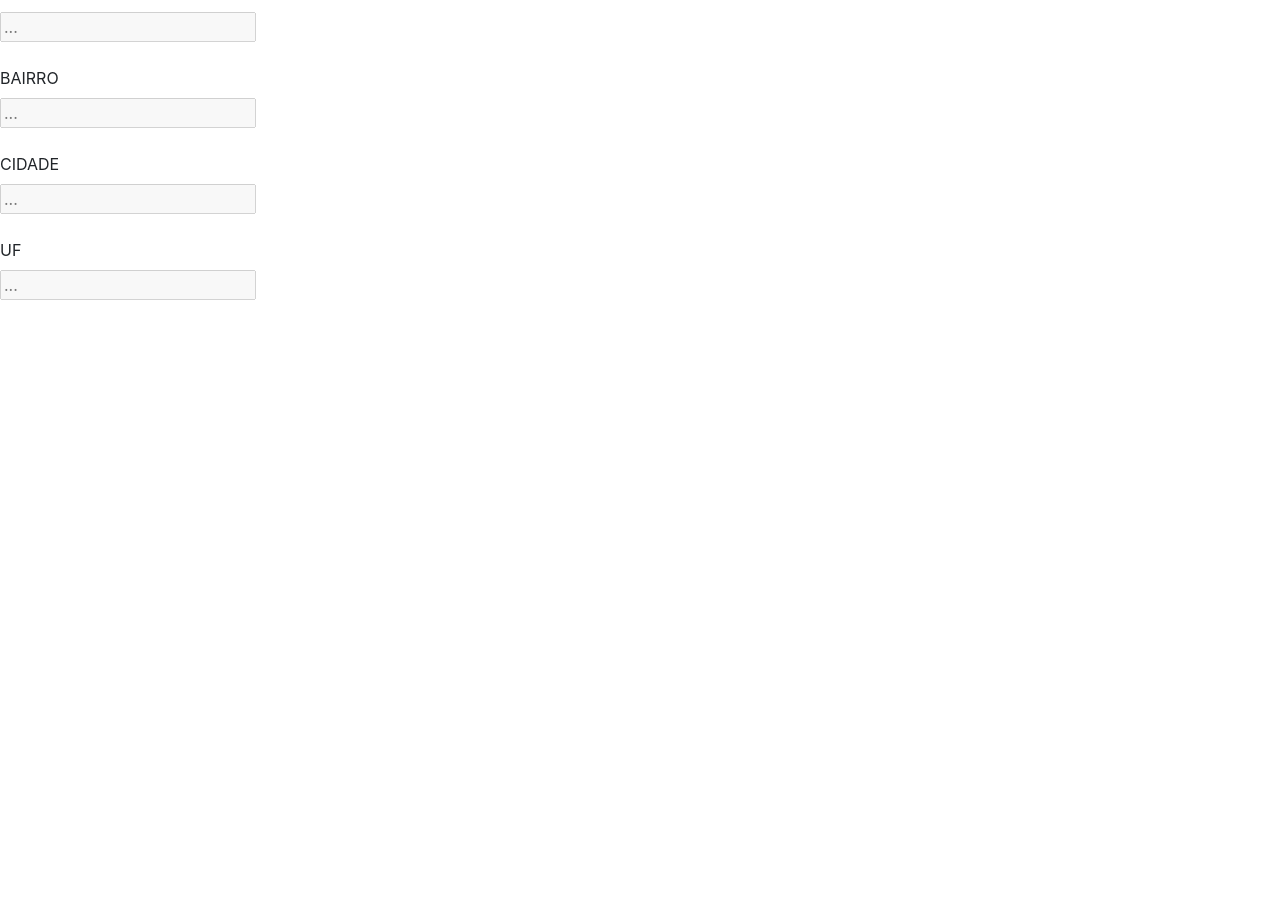
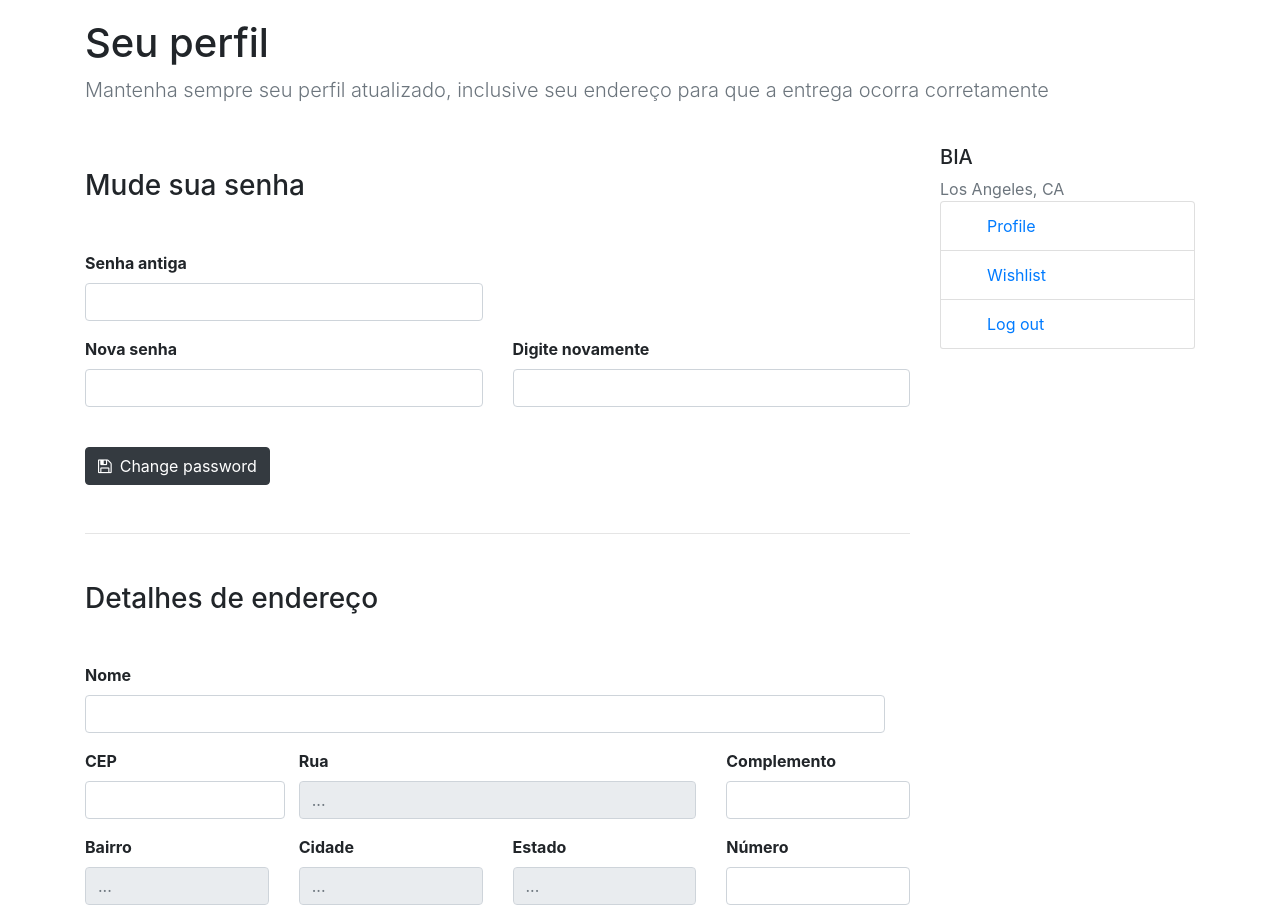
Before and after one commit to beatrizcastroe/Projeto-Integrador-Generation, an Angular app in the folder demo-front/ecous/: page /perfil in a window 1280 px wide. Shown: the part 154-1072 px from the top of the page. Before the commit the page ends 800 px from the top, so only its background shows below. Built offline with nearby package versions, Linux system fonts and the light colour scheme.

Commit message:
[Adição: Componente perfil e estilização] - [12/10/2021]

```diff
--- a/demo-front/ecous/src/app/perfil/perfil.component.css
+++ b/demo-front/ecous/src/app/perfil/perfil.component.css
@@ -0,0 +1,157 @@
+.container, .container-fluid, .container-sm, .container-md, .container-lg, .container-xl {
+    width: 100%;
+    padding-right: 15px;
+    padding-left: 15px;
+    margin-right: auto;
+    margin-left: auto;
+}
+
+user agent stylesheet
+div {
+    display: block;
+}
+body {
+    margin: 0;
+    font-family: "vremenagrotesk",sans-serif;
+    font-size: 1rem;
+    font-weight: 400;
+    line-height: 1.6;
+    color: #212529;
+    text-align: left;
+    background-color: #fff;
+}
+style attribute {
+    --vh: 1.5px;
+}
+
+article, aside, figcaption, figure, footer, header, hgroup, main, nav, section {
+    display: block;
+}
+*, *::before, *::after {
+    box-sizing: border-box;
+}
+user agent stylesheet
+footer {
+    display: block;
+}
+body {
+    margin: 0;
+    font-family: "vremenagrotesk",sans-serif;
+    font-size: 1rem;
+    font-weight: 400;
+    line-height: 1.6;
+    color: #212529;
+    text-align: left;
+    background-color: #fff;
+}
+style attribute {
+    --vh: 1.5px;
+}
+:root {
+    --swiper-theme-color: #bcac76;
+}
+:root {
+    --blue: #007bff;
+    --indigo: #6610f2;
+    --purple: #6f42c1;
+    --pink: #e83e8c;
+    --red: #dc3545;
+    --orange: #fd7e14;
+    --yellow: #ffc107;
+    --green: #28a745;
+    --teal: #20c997;
+    --cyan: #17a2b8;
+    --white: #fff;
+    --gray: #868e96;
+    --gray-dark: #343a40;
+    --primary: #bcac76;
+    --secondary: #877f64;
+    --success: #28a745;
+    --info: #17a2b8;
+    --warning: #ffc107;
+    --danger: #dc3545;
+    --light: #f8f9fa;
+    --dark: #212529;
+    --muted: #868e96;
+    --breakpoint-xs: 0;
+    --breakpoint-sm: 576px;
+    --breakpoint-md: 768px;
+    --breakpoint-lg: 992px;
+    --breakpoint-xl: 1200px;
+    --font-family-sans-serif: "vremenagrotesk", sans-serif;
+    --font-family-monospace: Menlo, Monaco, Consolas, "Liberation Mono", "Courier New", monospace;
+}
+:root {
+    --swiper-navigation-size: 44px;
+}
+:root {
+    --swiper-theme-color: #007aff;
+}
+html {
+    font-family: sans-serif;
+    line-height: 1.15;
+    -webkit-text-size-adjust: 100%;
+    -webkit-tap-highlight-color: rgba(0,0,0,0);
+}
+
+
+.tamc {
+    width: 800px;
+}
+
+.tamcep{
+    width: 200px;
+}
+
+.bg-gray-100 {
+    background: #f8f9fa !important;
+}
+
+.service-column {
+    display: -ms-flexbox;
+    display: flex;
+    -ms-flex-align: center;
+    align-items: center;
+}
+
+.svg-icon {
+    width: 18px;
+    height: 18px;
+    vertical-align: text-bottom;
+    stroke: currentColor;
+    stroke-width: 3;
+    --layer1: currentColor;
+    --layer2: currentColor;
+}
+
+.form-label {
+    color: #212529;
+    font-weight: bold;
+}
+
+label {
+    display: inline-block;
+    margin-bottom: .5rem;
+}
+
+.svg-icon {
+    width: 18px;
+    height: 18px;
+    vertical-align: text-bottom;
+    stroke: currentColor;
+    stroke-width: 3;
+    --layer1: currentColor;
+    --layer2: currentColor;
+}
+.service-icon {
+    width: 32px !important;
+    height: 32px !important;
+    margin-top: -1rem;
+    margin-right: 1rem;
+    color: #bcac76;
+    color: #495057;
+}
+svg {
+    overflow: hidden;
+    vertical-align: middle;
+}
--- a/demo-front/ecous/src/app/perfil/perfil.component.html
+++ b/demo-front/ecous/src/app/perfil/perfil.component.html
@@ -1,26 +1,176 @@
-<form #f="ngForm">
-    <div class="Form-group" >
+<!-- Hero Content-->
+<div class="container mt-3">
+  <!-- Breadcrumbs -->
+  <ol class="breadcrumb pl-0 ">
+    <li class="breadcrumb-item"><a href="index.html">Home</a></li>
+    <li class="breadcrumb-item active">Seu perfil </li>
+  </ol>
+  <!-- Hero Content-->
+  <div class="hero-content">
+    <h1 class="hero-heading mt-4">Seu perfil</h1>
+    <div>
+      <p class="lead text-muted mt-1">Mantenha sempre seu perfil atualizado, inclusive seu endereço para que a entrega ocorra corretamente</p>
+    </div>
+  </div>
+</div>
 
-      <br><br>
-      <label for="cep">CEP:</label><br>
-      <input type="text" class="Form-control" id="cep" name="cep" ngModel  #cep="ngModel" (blur)="consultaCep(cep.value , f)">
+<section class="pb-6">
+  <div class="container">
+    <div class="row">
+      <div class="col-lg-8 col-xl-9 mb-5 mb-lg-0">
+        <div class="mb-5">
+          <h3 class="mb-5 mt-5">Mude sua senha</h3>
+          <form>
+            <div class="row">
+              <div class="col-sm-6">
+                <div class="form-group">
+                  <label class="form-label" for="password_old">Senha antiga</label>
+                  <input class="form-control" id="password_old" type="password">
+                </div>
+              </div>
+            </div>
+            <div class="row">
+              <div class="col-sm-6">
+                <div class="form-group">
+                  <label class="form-label" for="password_1">Nova senha</label>
+                  <input class="form-control" id="password_1" type="password">
+                </div>
+              </div>
+              <div class="col-sm-6">
+                <div class="form-group">
+                  <label class="form-label" for="password_2">Digite novamente</label>
+                  <input class="form-control" id="password_2" type="password">
+                </div>
+              </div>
+            </div>
+            <div class="mt-4">
+              <button class="btn btn-dark" type="submit"><i class="fa fa-save mr-2"></i>Change password</button>
+            </div>
+          </form>
+        </div>
+        <hr class="mb-5">
+        <h3 class="mb-5">Detalhes de endereço</h3>
 
-      <br><br>
-      <label for="logradouro">LOGRADOURO</label><br>
-      <input type="text" class="Form-control" id="logradouro" name="logradouro" ngModel #logradouro="ngModel" placeholder="..." disabled>
+        <div class="row">
+          <div class="col-sm-6">
+            <div class="form-group">
+              <label class="form-label" for="nome">Nome</label>
+              <input class="form-control tamc" id="nome" type="text">
+            </div>
+          </div>
+          <!--<div class="col-sm-6">
+              <div class="form-group">
+                <label class="form-label" for="lastname">Lastname</label>
+                <input class="form-control" id="lastname" type="text">
+              </div>
+            </div>-->
+        </div>
+        <!-- /.row-->
+        <form #f="ngForm">
+          <div class="row">
+            <div class="col-sm-3">
+              <div class="form-group">
 
-      <br><br>
-      <label for="bairro">BAIRRO</label><br>
-      <input type="text" class="Form-control" id="bairro" name="bairro" ngModel #bairro="ngModel" placeholder="..." disabled>
+                <label class="form-label" for="cep">CEP</label>
+                <input class="form-control tamcep" id="cep" name="cep" ngModel #cep="ngModel"
+                  (blur)="consultaCep(cep.value , f)">
+              </div>
+            </div>
+            <div class="col-sm-3 col-md-6">
+              <div class="form-group">
+                <label class="form-label" for="logradouro">Rua</label>
+                <input class="form-control" id="logradouro" name="logradouro" ngModel #logradouro="ngModel"
+                  placeholder="..." disabled>
+              </div>
+            </div>
 
-      <br><br>
-      <label for="localidade">CIDADE</label><br>
-      <input type="text" class="Form-control" id="localidade" name="localidade" ngModel #cidade="ngModel" placeholder="..." disabled>
+            <div class="col-sm-6 col-md-3">
+              <div class="form-group">
+                <label class="form-label" for="comp">Complemento</label>
+                <input class="form-control" id="comp" type="text">
+              </div>
+            </div>
+          </div>
 
-      <br><br>
-      <label for="uf">UF</label><br>
-      <input type="text" class="Form-control" id="uf" name="uf" ngModel #uf="ngModel" placeholder="..." disabled>
+          <div class="row">
+            <div class="col-sm-3">
+              <div class="form-group">
+                <label class="form-label" for="bairro">Bairro</label>
+                <input class="form-control" id="bairro" name="bairro" ngModel #bairro="ngModel" placeholder="..."
+                  disabled>
+              </div>
+            </div>
 
+            <div class="col-sm-3">
+              <div class="form-group">
+                <label class="form-label" for="cidade">Cidade</label>
+                <input class="form-control" id="cidade" name="cidade" ngModel #cidade="ngModel" placeholder="..."
+                  disabled>
+              </div>
+            </div>
+
+            <div class="col-sm-6 col-md-3">
+              <div class="form-group">
+                <label class="form-label" for="uf">Estado</label>
+                <input class="form-control" id="uf" name="uf" ngModel #uf="ngModel" placeholder="..." disabled>
+              </div>
+            </div>
+
+            <div class="col-sm-6 col-md-3">
+              <div class="form-group">
+                <label class="form-label" for="uf">Número</label>
+                <input class="form-control" id="nome" type="text">
+              </div>
+            </div>
+
+          </div>
+
+        </form>
+
+        <!-- /.row-->
+        <div class="row">
+          <div class="col-sm-6">
+            <div class="form-group">
+              <label class="form-label" for="emailAccount">Email</label>
+              <input class="form-control tamc" id="emailAccount" type="text">
+            </div>
+          </div>
+        </div>
+
+        <!-- /.row-->
+        <div class="mb-5 mt-3">
+          <button class="btn btn-dark" type="submit"><i class="fa fa-save mr-2 "></i>Save changes</button>
+        </div>
+      </div>
+      <!-- Customer Sidebar-->
+      <div class="col-xl-3 col-lg-4 mb-5">
+        <div class="customer-sidebar card border-0">
+          <div class="customer-profile"><a class="d-inline-block" href="#"><img
+                class="img-fluid rounded-circle customer-image"
+                src="" alt=""></a>
+            <h5>BIA</h5>
+            <p class="text-muted text-sm mb-0">Los Angeles, CA</p>
+          </div>
+          <nav class="list-group customer-nav"><a
+              class="list-group-item d-flex justify-content-between align-items-center"
+              href="customer-orders.html"><span>
+
+                <svg class="svg-icon svg-icon-heavy mr-2">
+                  <use xlink:href="#male-user-1"> </use>
+                </svg>Profile</span></a><a class="list-group-item d-flex justify-content-between align-items-center"
+              href="customer-addresses.html"><span>
+                <svg class="svg-icon svg-icon-heavy mr-2">
+                  <use xlink:href="#real-estate-1"> </use>
+                  <use xlink:href="#heart-1"> </use>
+                </svg>Wishlist</span></a><a class="list-group-item d-flex justify-content-between align-items-center"
+              href="customer-login.html"><span>
+                <svg class="svg-icon svg-icon-heavy mr-2">
+                  <use xlink:href="#exit-1"> </use>
+                </svg>Log out</span></a>
+          </nav>
+        </div>
+      </div>
+      <!-- /Customer Sidebar-->
     </div>
-
-    </form>
+  </div>
+</section>
--- a/demo-front/ecous/src/app/perfil/perfil.component.ts
+++ b/demo-front/ecous/src/app/perfil/perfil.component.ts
@@ -26,7 +26,7 @@ export class PerfilComponent implements OnInit {
       cep: dados.cep,
       logradouro: dados.logradouro,
       bairro: dados.bairro,
-      localidade: dados.localidade,
+      cidade: dados.localidade,
       uf: dados.uf
     })
   }
--- a/demo-front/ecous/src/app/service/auth.service.ts
+++ b/demo-front/ecous/src/app/service/auth.service.ts
@@ -32,9 +32,10 @@ export class AuthService {
     return this.http.get<Usuario[]>('https://ecousteste.herokuapp.com/usuarios')
   }
 
+
   fomenu(){
     let ok = false
-    if(this.router.url.includes('/home') || this.router.url.includes('/contato') || this.router.url.includes('/quemsomos') || this.router.url.includes('/produtos') || this.router.url.includes('/produto/') ){
+    if(this.router.url.includes('/home') || this.router.url.includes('/contato') || this.router.url.includes('/quemsomos') || this.router.url.includes('/produtos') || this.router.url.includes('/produto/')|| this.router.url.includes('/perfil') ){
       ok = true
     }
     return ok
```
